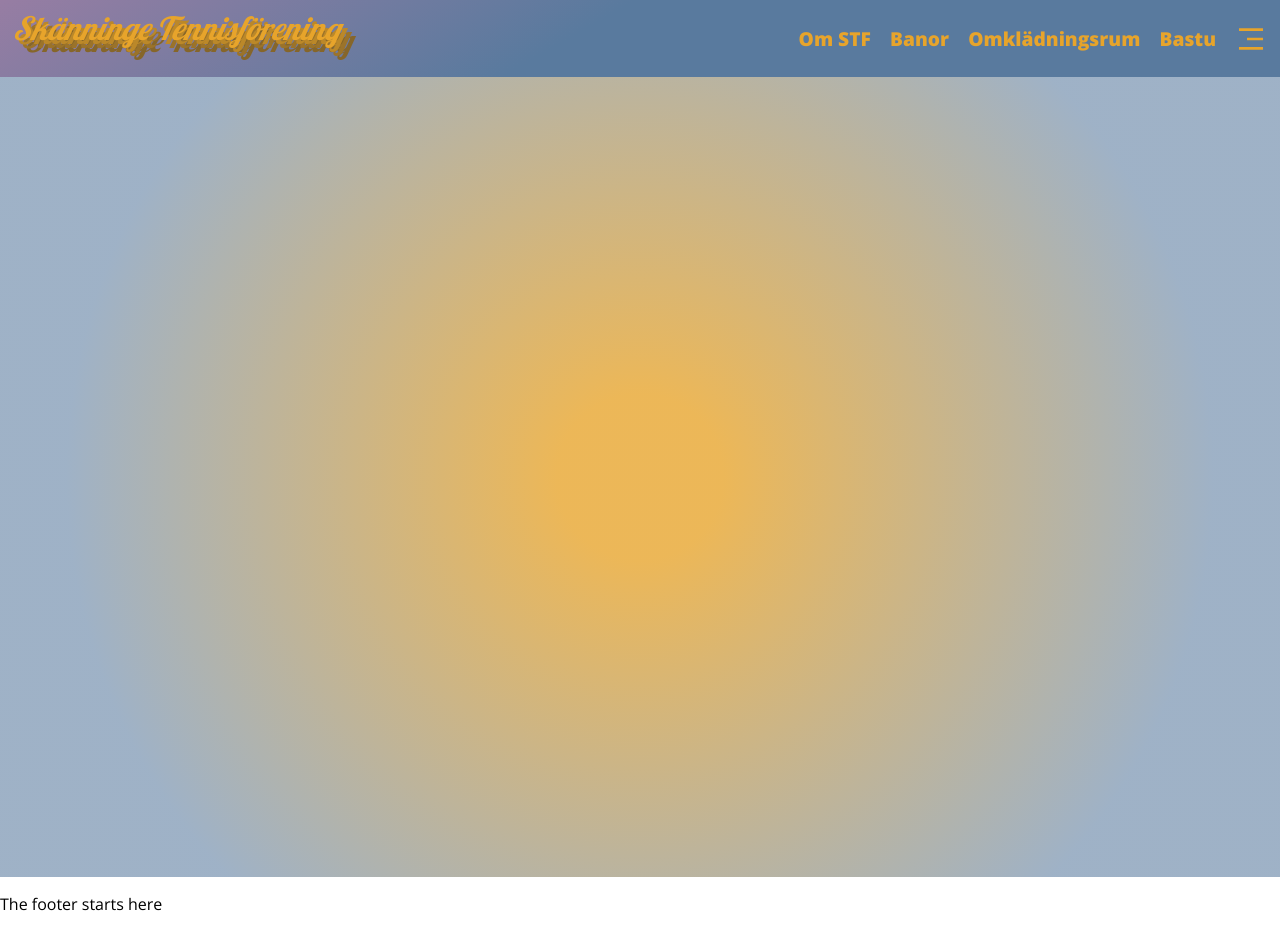
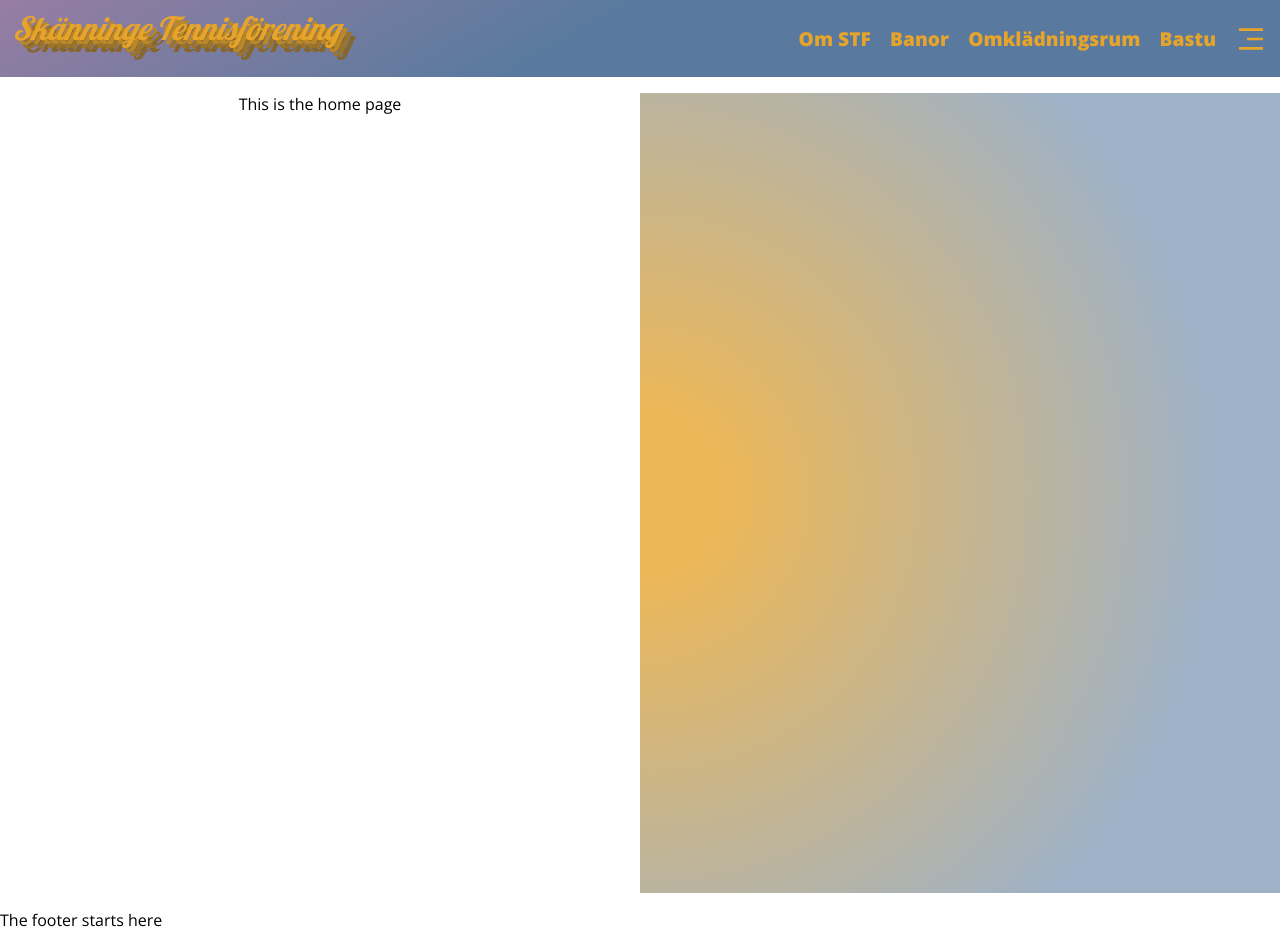
Before and after one commit to lucidrunner/tennis-react, a React (Create React App) app in the folder tennis-stf/: page / in a window 1280 px wide. Built offline with nearby package versions, Linux system fonts and the light colour scheme.

Commit message:
Way 1 of doing navigation
Traverse a method up, keep track of active state in the nav & on the page

```diff
--- a/tennis-stf/package.json
+++ b/tennis-stf/package.json
@@ -9,6 +9,7 @@
     "react": "^18.2.0",
     "react-dom": "^18.2.0",
     "react-icons": "^4.6.0",
+    "react-router-dom": "^6.4.3",
     "react-scripts": "5.0.1",
     "web-vitals": "^2.1.4"
   },
--- a/tennis-stf/src/App.js
+++ b/tennis-stf/src/App.js
@@ -1,14 +1,26 @@
+import React, {useState} from "react";
 import StickyHeader from "./components/StickyHeader/StickyHeader";
 import PageFooter from "./components/PageFooter/PageFooter";
+import Home from "./pages/home"
+import Omkl from "./pages/omkl"
 
 import './app.css';
 
 function App() {
+
+  const [currentPage, setCurrentPage] = useState("home");
+
+  const handleNavigation = (destination) => {
+    setCurrentPage("omkl");
+  }
+
   return (
     <section className="App no-padmar">
-      <StickyHeader />
+      <StickyHeader NavigationClicked={handleNavigation} />
       <section id="contentContainer" className="main-container">
-
+        {
+          currentPage === "home" ? <Home /> : <Omkl />
+        }
       </section>
       <PageFooter />
 
--- a/tennis-stf/src/components/StickyHeader/HeaderNav.js
+++ b/tennis-stf/src/components/StickyHeader/HeaderNav.js
@@ -4,11 +4,14 @@ import { RiMenu3Line, RiCloseLine } from "react-icons/ri";
 
 const Menu = (props) => {
   let classes = "menu nav-link " + props.additionalClass;
+  const handleClick = (destination) => {
+        props.NavigateClicked(destination);
+  }
   console.log(classes);
   return (
     <div className={classes}>
       <li className="hover-underline-animation">
-        <a href="index.html" id="nav-index">
+        <a onClick={() => handleClick("index")} id="nav-index">
           Om STF
         </a>
       </li>
@@ -18,7 +21,7 @@ const Menu = (props) => {
         </a>
       </li>
       <li className="hover-underline-animation">
-        <a href="omkl.html" id="nav-omkl">
+        <a onClick={() => handleClick("omkl")} id="nav-omkl">
           Omklädningsrum
         </a>
       </li>
@@ -40,13 +43,16 @@ const BookingMenu = () => {
   );
 };
 
-const HeaderNav = () => {
+const HeaderNav = (props) => {
   const [toggleMenu, setToggleMenu] = useState(false);
+
+  //Rather than props.navigate upwards, set state and send that upwards
+  //much easier to keep track of
 
   return (
     <nav>
-      <ul id="nav-list" class="header-nav">
-        <Menu additionalClass="collapse" />
+      <ul id="nav-list" className="header-nav">
+        <Menu NavigateClicked={props.NavigationClicked} additionalClass="collapse" />
         {toggleMenu ? (
           <li>
             <RiCloseLine
--- a/tennis-stf/src/components/StickyHeader/StickyHeader.js
+++ b/tennis-stf/src/components/StickyHeader/StickyHeader.js
@@ -4,10 +4,11 @@ import Logo from "../Logo/Logo";
 import "./StickyHeader.css";
 
 const StickyHeader = (props) => {
+
   return (
     <header className="header flex-as-row">
       <Logo text="Skänninge Tennisförening" wrap="wrap" />
-      <HeaderNav />
+      <HeaderNav NavigationClicked={props.NavigationClicked} />
     </header>
   );
 };
--- /dev/null
+++ b/tennis-stf/src/pages/home.jsx
@@ -0,0 +1,13 @@
+import React from "react";
+import "./styles/home.css";
+
+const Home =  () => {
+    return (
+        <section className="home">
+            <p>This is the home page</p>
+        </section>
+    )
+}
+
+
+export default Home;
--- /dev/null
+++ b/tennis-stf/src/pages/omkl.jsx
@@ -0,0 +1,12 @@
+import React from "react";
+
+const Omkl =  () => {
+    return (
+        <section>
+            <p>This is the omkl page</p>
+        </section>
+    )
+}
+
+
+export default Omkl;
--- /dev/null
+++ b/tennis-stf/src/pages/styles/home.css
@@ -0,0 +1,6 @@
+.home{
+    height: 100vh;
+    width: 50%;
+    background-color: white;
+    text-align: center;
+}
```
Also changed, not shown: tennis-stf/src/containers/home/home.jsx (deleted), tennis-stf/src/containers/omkl/omkl.css (deleted), tennis-stf/src/containers/omkl/omkl.jsx (deleted), tennis-stf/src/pages/styles/omkl.css (added), 1 other file (tests, documents, lock files or other folders).
